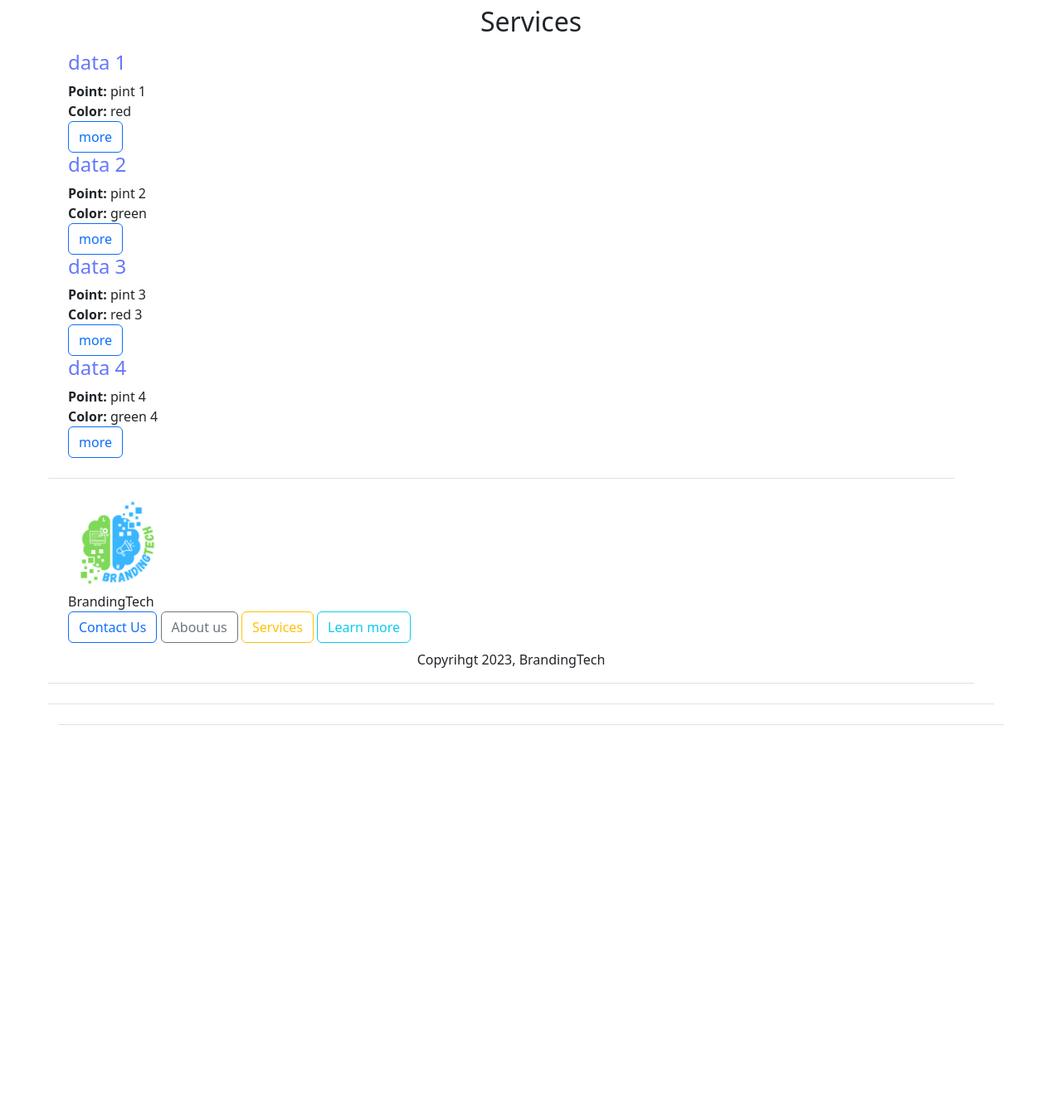
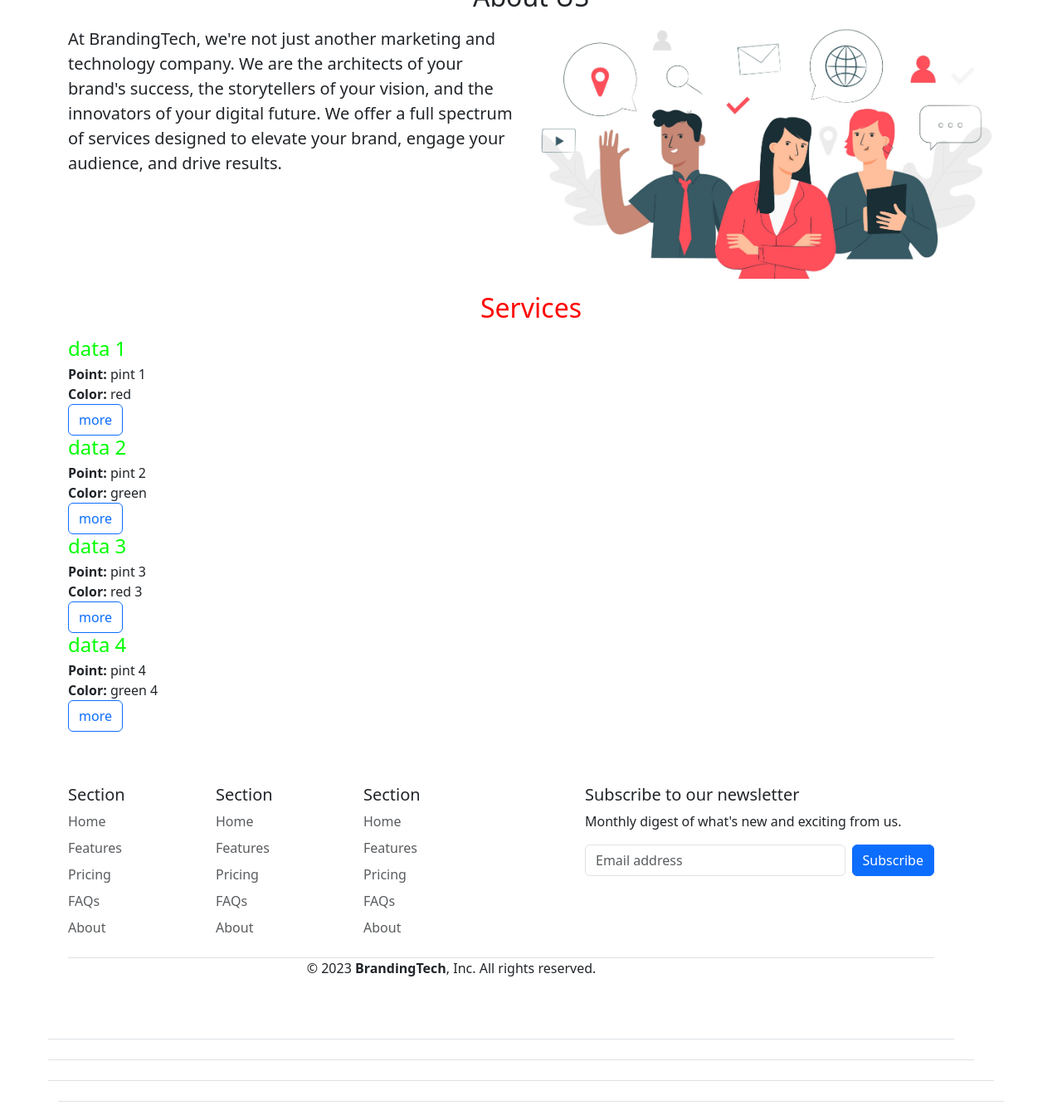
Before and after one commit to BrandingTech/Personal-Web2-python, a Flask app: page / in a window 1280 px wide. Shown: the part 1651-2995 px from the top of the page at 83% size. Before the commit the page ends 2525 px from the top, so only its background shows below. Run offline with Flask 3, Linux system fonts and the light colour scheme.

Commit message:
slides are added and footer as well

```diff
--- a/app.py
+++ b/app.py
@@ -1,4 +1,4 @@
-from flask import Flask, render_template, jsonify
+from flask import Flask, jsonify, render_template
 
 app = Flask(__name__)
 
--- a/templates/dataitem.html
+++ b/templates/dataitem.html
@@ -1,20 +1,18 @@
 <div class="border-bottom row" style="margin-bottom:16px; padding-bottom:8px;">
-  <div class="col-9">
-    <h4
-      style = "color: rgb(100,120,250);margin-bottom:8px;">
+  <div class="col-10">
+    <h4 style = "color: rgb(0,255,0);margin-bottom:4px;">
       {{data['title']}}
     </h4>
     <div>
       <b>Point:</b> {{data['point']}}
     </div>
-    {% if 'point' in data %}
+    {% if 'color' in data %}
     <div>
       <b>Color:</b> {{data['color']}}
     </div>
     {% endif %}
   </dive>
-  <div class="col-3">
+  <div class="col-2">
     <button type="button" class="btn btn-outline-primary"> more</button>
   </div>
-
 </div>
--- /dev/null
+++ b/templates/footer.html
@@ -0,0 +1,59 @@
+<div class="container">
+  <footer class="py-5">
+    <div class="row">
+      <div class="col-6 col-md-2 mb-3">
+        <h5>Section</h5>
+        <ul class="nav flex-column">
+          <li class="nav-item mb-2"><a href="#" class="nav-link p-0 text-body-secondary">Home</a></li>
+          <li class="nav-item mb-2"><a href="#" class="nav-link p-0 text-body-secondary">Features</a></li>
+          <li class="nav-item mb-2"><a href="#" class="nav-link p-0 text-body-secondary">Pricing</a></li>
+          <li class="nav-item mb-2"><a href="#" class="nav-link p-0 text-body-secondary">FAQs</a></li>
+          <li class="nav-item mb-2"><a href="#" class="nav-link p-0 text-body-secondary">About</a></li>
+        </ul>
+      </div>
+
+      <div class="col-6 col-md-2 mb-3">
+        <h5>Section</h5>
+        <ul class="nav flex-column">
+          <li class="nav-item mb-2"><a href="#" class="nav-link p-0 text-body-secondary">Home</a></li>
+          <li class="nav-item mb-2"><a href="#" class="nav-link p-0 text-body-secondary">Features</a></li>
+          <li class="nav-item mb-2"><a href="#" class="nav-link p-0 text-body-secondary">Pricing</a></li>
+          <li class="nav-item mb-2"><a href="#" class="nav-link p-0 text-body-secondary">FAQs</a></li>
+          <li class="nav-item mb-2"><a href="#" class="nav-link p-0 text-body-secondary">About</a></li>
+        </ul>
+      </div>
+
+      <div class="col-6 col-md-2 mb-3">
+        <h5>Section</h5>
+        <ul class="nav flex-column">
+          <li class="nav-item mb-2"><a href="#" class="nav-link p-0 text-body-secondary">Home</a></li>
+          <li class="nav-item mb-2"><a href="#" class="nav-link p-0 text-body-secondary">Features</a></li>
+          <li class="nav-item mb-2"><a href="#" class="nav-link p-0 text-body-secondary">Pricing</a></li>
+          <li class="nav-item mb-2"><a href="#" class="nav-link p-0 text-body-secondary">FAQs</a></li>
+          <li class="nav-item mb-2"><a href="#" class="nav-link p-0 text-body-secondary">About</a></li>
+        </ul>
+      </div>
+
+      <div class="col-md-5 offset-md-1 mb-3">
+        <form>
+          <h5>Subscribe to our newsletter</h5>
+          <p>Monthly digest of what's new and exciting from us.</p>
+          <div class="d-flex flex-column flex-sm-row w-100 gap-2">
+            <label for="newsletter1" class="visually-hidden">Email address</label>
+            <input id="newsletter1" type="text" class="form-control" placeholder="Email address">
+            <button class="btn btn-primary" type="button">Subscribe</button>
+          </div>
+        </form>
+      </div>
+    </div>
+
+    <div class="d-flex flex-column flex-sm-row justify-content-center  border-top">
+      <p>&copy; 2023 <strong>BrandingTech</strong>, Inc. All rights reserved.</p>
+      <ul class="list-unstyled d-flex">
+        <li class="ms-3"><a class="link-body-emphasis" href="#"><svg class="bi" width="24" height="24"><use xlink:href="#twitter"/></svg></a></li>
+        <li class="ms-3"><a class="link-body-emphasis" href="#"><svg class="bi" width="24" height="24"><use xlink:href="#instagram"/></svg></a></li>
+        <li class="ms-3"><a class="link-body-emphasis" href="#"><svg class="bi" width="24" height="24"><use xlink:href="#facebook"/></svg></a></li>
+      </ul>
+    </div>
+  </footer>
+</div>
--- a/templates/home.html
+++ b/templates/home.html
@@ -16,54 +16,41 @@
       width: 100%;
       object-fit:cover;
     }
-    #aboutus{
+    #company{
       width: 100%;
       object-fit:cover;
     }
-    #footerlog{
-
-      object-fit:cover;
-    }
-
     </style>
   </head>
 
 
-
   <body>
     {% include 'nav.html' %}
+    {% include 'slides.html' %}
     <div class="container">
       <h1 class=" m -auto"> <img src="https://personal-web2-python-1--brandingtechmy.repl.co/static/logo.gif" width="120" height="120"alt="BrandingTch">
         <br>BrandingTech</br>
       </h1>
+      <div>
         <img class="img-fluid" id="banner" src="https://personal-web2-python-1--brandingtechmy.repl.co/static/banner.jpeg">
-      <h2 class="m-2">About US</h2>
+      </div>
+      <h2 class="m-3">About US</h2>
+      <div class="row" style="margin-bottom:16px">
+        <div class="col-md-6">
           <P class="lead"> At <strong>BrandingTech</strong>, we're not just another marketing and technology company. We are the architects of your brand's success, the storytellers of your vision, and the innovators of your digital future. We offer a full spectrum of services designed to elevate your brand, engage your audience, and drive results.
           </P>
-      <img class="img-fluid" id="aboutus" src="https://personal-web2-python-1--brandingtechmy.repl.co/static/aboutus.jpeg">
-      <h2 class="m-2">Services</h2>
+        </div>
+        <div class="d-none d-md-block col-md-6">
+          <img class="img-fluid" id="company" src="https://personal-web2-python-1--brandingtechmy.repl.co/static/company.jpeg">
+        </div>
+      </div>
+      <h2 style= "color:rgb(255,0,0)"class="mt-2 mb-2 ">Services</h2>
       <p>
         {%for data in data %}
           {% include 'dataitem.html' %}
         {% endfor %}
       </p>
+      {% include 'footer.html' %}
     </div>
   </body>
-
-
-
-  <footer>
-     <div>
-       <img class="img-fluid" id="footerlogo" src="https://personal-web2-python-1--brandingtechmy.repl.co/static/logo.gif" width="120" height="120"alt="BrandingTch">
-        <br>BrandingTech</br>
-     </div>
-    <div>
-      <button class ="btn btn-outline-primary">Contact Us</button>
-      <button class ="btn btn-outline-secondary">About us</button>
-      <button class ="btn btn-outline-warning">Services</button>
-      <button class ="btn btn-outline-info">Learn more</button>
-    </div>
-    <p class="text-center m-2"> Copyrihgt 2023, BrandingTech</p>
-  </footer>
-
 </html>
--- /dev/null
+++ b/templates/slides.html
@@ -0,0 +1,38 @@
+<div id="carouselExampleCaptions" class="carousel slide">
+  <div class="carousel-indicators">
+    <button type="button" data-bs-target="#carouselExampleCaptions" data-bs-slide-to="0" class="active" aria-current="true" aria-label="Slide 1"></button>
+    <button type="button" data-bs-target="#carouselExampleCaptions" data-bs-slide-to="1" aria-label="Slide 2"></button>
+    <button type="button" data-bs-target="#carouselExampleCaptions" data-bs-slide-to="2" aria-label="Slide 3"></button>
+  </div>
+  <div class="carousel-inner">
+    <div class="carousel-item active">
+      <img src="https://personal-web2-python-1--brandingtechmy.repl.co/static/aboutus.jpeg" class="d-block w-100" alt="...">
+      <div class="carousel-caption d-none d-md-block">
+        <h5>First slide label</h5>
+        <p>Some representative placeholder content for the first slide.</p>
+      </div>
+    </div>
+    <div class="carousel-item">
+      <img src="https://personal-web2-python-1--brandingtechmy.repl.co/static/banner" class="d-block w-100" alt="...">
+      <div class="carousel-caption d-none d-md-block">
+        <h5>Second slide label</h5>
+        <p>Some representative placeholder content for the second slide.</p>
+      </div>
+    </div>
+    <div class="carousel-item">
+      <img src="https://personal-web2-python-1--brandingtechmy.repl.co/static/aboutus.jpeg" class="d-block w-100" alt="...">
+      <div class="carousel-caption d-none d-md-block">
+        <h5>Third slide label</h5>
+        <p>Some representative placeholder content for the third slide.</p>
+      </div>
+    </div>
+  </div>
+  <button class="carousel-control-prev" type="button" data-bs-target="#carouselExampleCaptions" data-bs-slide="prev">
+    <span class="carousel-control-prev-icon" aria-hidden="true"></span>
+    <span class="visually-hidden">Previous</span>
+  </button>
+  <button class="carousel-control-next" type="button" data-bs-target="#carouselExampleCaptions" data-bs-slide="next">
+    <span class="carousel-control-next-icon" aria-hidden="true"></span>
+    <span class="visually-hidden">Next</span>
+  </button>
+</div>
```
Also changed, not shown: static/company.jpeg (added), 1 other file. Lines whose indentation alone changed are shown as unchanged.
